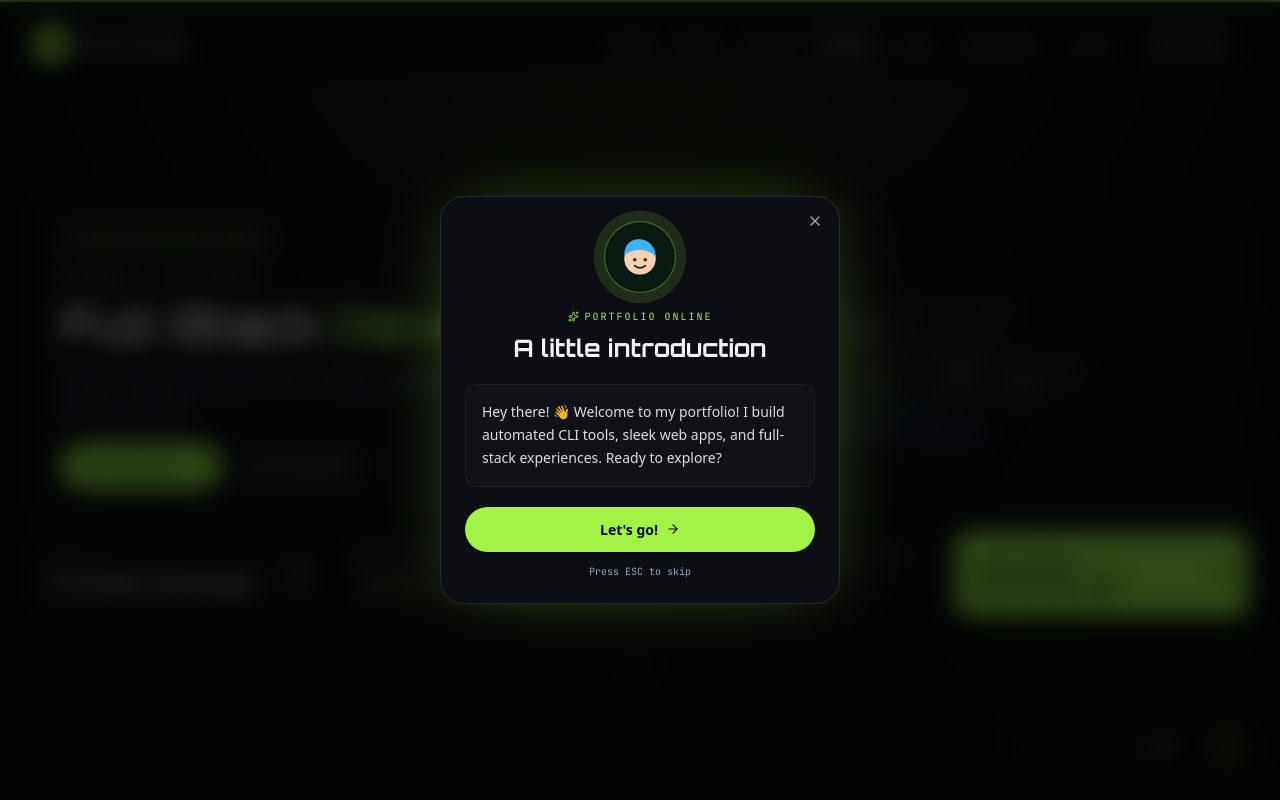
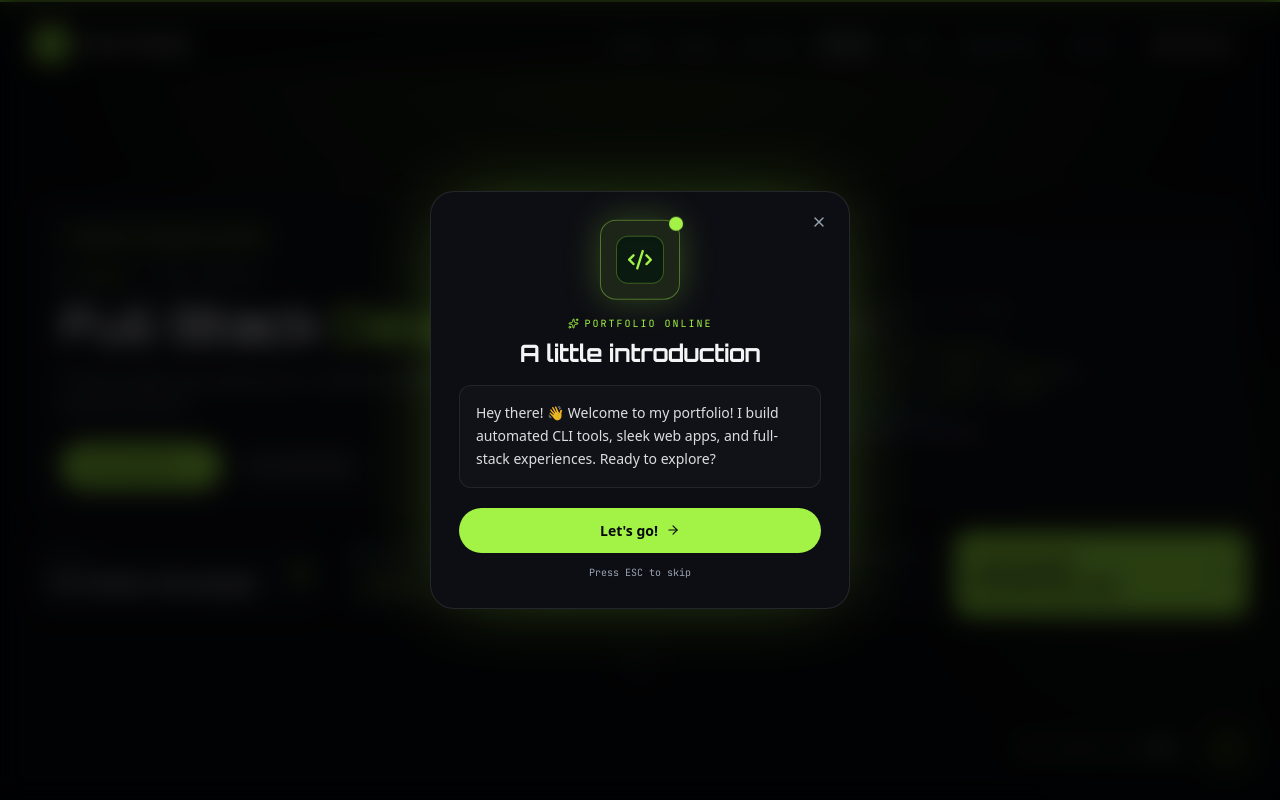
Before and after one commit to Aryan-Makhija/my-portfolio, a Next.js app: page / in a window 1280 px wide. Shown: the top 800 px of the page. Built offline with nearby package versions, Linux system fonts and the light colour scheme.

Commit message:
Stats and Welcome Modal Updated and redsign

```diff
--- a/src/components/Stats.jsx
+++ b/src/components/Stats.jsx
@@ -1,9 +1,9 @@
 "use client";
 // Infinite marquee strip of big lime numbers (between Engineering and Contact)
 const items = [
-  { v: "0+", l: "DSA Problems" },
-  { v: "3+", l: "Full Stack Projects" },
-  { v: "1+", l: "Years Development" },
+  { v: "300+", l: "DSA Problems" },
+  { v: "5+", l: "Full Stack Projects" },
+  { v: "2+", l: "Years Development" },
   { v: "Multiple", l: "Technologies" },
 ];
 
--- a/src/components/WelcomeModal.jsx
+++ b/src/components/WelcomeModal.jsx
@@ -1,67 +1,144 @@
 "use client";
-import { useEffect } from "react";
-import { AnimatePresence, motion } from "framer-motion";
-import { X, ArrowRight, Sparkles } from "lucide-react";
 
-export default function WelcomeModal({ open, onClose }) {
+import { useEffect, useState } from "react";
+import { AnimatePresence, motion, useReducedMotion } from "framer-motion";
+import { X, ArrowRight, Sparkles, Terminal, Code2 } from "lucide-react";
+
+const welcomeCopy =
+  "Hey there! 👋 Welcome to my portfolio! I build automated CLI tools, sleek web apps, and full-stack experiences. Ready to explore?";
+const welcomeCharacters = Array.from(welcomeCopy);
+const sessionKey = "hasSeenPortfolioWelcome";
+
+function TechEmblemAvatar({ reduceMotion }) {
+  return (
+    <motion.div
+      aria-hidden="true"
+      animate={reduceMotion ? undefined : { y: [0, -6, 0], rotate: [0, 2, 0] }}
+      transition={{ duration: 3.6, repeat: Infinity, ease: "easeInOut" }}
+      className="relative mx-auto flex h-20 w-20 items-center justify-center rounded-2xl border border-lime/40 bg-lime/10 shadow-[0_0_35px_rgba(163,243,70,0.25)]"
+    >
+      {/* Outer ambient pulse ring */}
+      <div className="absolute inset-0 rounded-2xl border border-lime/20 animate-ping opacity-25 pointer-events-none" />
+
+      {/* Center Icon */}
+      <div className="flex h-12 w-12 items-center justify-center rounded-xl bg-[#0b1a10] border border-lime/30 text-lime shadow-inner">
+        <Code2 size={26} className="stroke-[2.2]" />
+      </div>
+
+      {/* Floating mini status dot */}
+      <span className="absolute -top-1 -right-1 flex h-3.5 w-3.5">
+        <span className="animate-ping absolute inline-flex h-full w-full rounded-full bg-lime opacity-75"></span>
+        <span className="relative inline-flex rounded-full h-3.5 w-3.5 bg-lime"></span>
+      </span>
+    </motion.div>
+  );
+}
+
+export default function WelcomeModal({ open: externalOpen, onClose: externalOnClose }) {
+  const [internalOpen, setInternalOpen] = useState(false);
+  const [typedCopy, setTypedCopy] = useState("");
+  const reduceMotion = useReducedMotion();
+
+  const isControlled = externalOpen !== undefined;
+  const open = isControlled ? externalOpen : internalOpen;
+
+  const handleClose = () => {
+    try {
+      window.sessionStorage.setItem(sessionKey, "true");
+    } catch {
+      // Fallback if sessionStorage is disabled
+    }
+    if (isControlled && externalOnClose) {
+      externalOnClose();
+    } else {
+      setInternalOpen(false);
+    }
+  };
+
+  useEffect(() => {
+    if (isControlled) return;
+    try {
+      if (window.sessionStorage.getItem(sessionKey) !== "true") {
+        setInternalOpen(true);
+      }
+    } catch {
+      setInternalOpen(true);
+    }
+  }, [isControlled]);
+
   useEffect(() => {
     if (!open) return;
-    const onKey = (e) => e.key === "Escape" && onClose();
+    const onKey = (e) => e.key === "Escape" && handleClose();
     window.addEventListener("keydown", onKey);
     document.body.style.overflow = "hidden";
     return () => {
       window.removeEventListener("keydown", onKey);
       document.body.style.overflow = "";
     };
-  }, [open, onClose]);
+  }, [open]);
+
+  useEffect(() => {
+    if (!open) {
+      setTypedCopy("");
+      return undefined;
+    }
+    if (reduceMotion) {
+      setTypedCopy(welcomeCopy);
+      return undefined;
+    }
+    let index = 0;
+    const timer = window.setInterval(() => {
+      index += 1;
+      setTypedCopy(welcomeCharacters.slice(0, index).join(""));
+      if (index >= welcomeCharacters.length) window.clearInterval(timer);
+    }, 20);
+    return () => window.clearInterval(timer);
+  }, [open, reduceMotion]);
 
   return (
     <AnimatePresence>
       {open && (
         <motion.div
-          className="fixed inset-0 z-[100] flex items-center justify-center bg-black/70 p-4 backdrop-blur-md"
+          className="fixed inset-0 z-[100] flex items-center justify-center bg-black/75 p-4 backdrop-blur-md"
           initial={{ opacity: 0 }}
           animate={{ opacity: 1 }}
           exit={{ opacity: 0 }}
-          transition={{ duration: 0.4 }}
+          transition={{ duration: 0.3 }}
         >
           <motion.div
-            className="relative w-full max-w-[400px] rounded-3xl border border-white/10 bg-[#0d0e13] p-6 text-center shadow-[0_0_80px_-20px_rgba(163,243,70,0.35)]"
-            initial={{ scale: 0.9, y: 30, opacity: 0 }}
+            className="relative w-full max-w-[420px] rounded-3xl border border-white/10 bg-[#0d0e13] p-6 text-center shadow-[0_0_80px_-20px_rgba(163,243,70,0.35)] sm:p-7"
+            initial={{ scale: 0.9, y: 25, opacity: 0 }}
             animate={{ scale: 1, y: 0, opacity: 1 }}
-            exit={{ scale: 0.95, y: 20, opacity: 0 }}
-            transition={{ type: "spring", stiffness: 220, damping: 22 }}
+            exit={{ scale: 0.95, y: 15, opacity: 0 }}
+            transition={{ type: "spring", stiffness: 240, damping: 24 }}
           >
-            <button onClick={onClose} aria-label="Close" className="absolute right-4 top-4 text-muted transition hover:text-fg">
+            <button
+              onClick={handleClose}
+              aria-label="Close"
+              className="absolute right-4 top-4 rounded-lg p-1.5 text-muted transition hover:bg-white/10 hover:text-fg"
+            >
               <X size={16} />
             </button>
 
-            {/* avatar */}
-            <motion.div
-              className="mx-auto flex h-[72px] w-[72px] items-center justify-center rounded-full border border-lime/40 bg-[#0b1a10]"
-              animate={{ boxShadow: ["0 0 0 0 rgba(163,243,70,.35)", "0 0 0 16px rgba(163,243,70,0)"] }}
-              transition={{ duration: 2, repeat: Infinity }}
-            >
-              <svg viewBox="0 0 64 64" className="h-14 w-14">
-                <circle cx="32" cy="34" r="18" fill="#f4d2b0" />
-                <path d="M14 30c0-14 10-20 20-18 10 2 16 10 16 20-4-6-12-8-18-8s-14 2-18 6z" fill="#3ab4ff" />
-                <circle cx="26" cy="35" r="2" fill="#222" />
-                <circle cx="38" cy="35" r="2" fill="#222" />
-                <path d="M26 42q6 5 12 0" stroke="#222" strokeWidth="2" fill="none" strokeLinecap="round" />
-              </svg>
-            </motion.div>
+            {/* Tech Emblem Avatar */}
+            <TechEmblemAvatar reduceMotion={reduceMotion} />
 
             <p className="mt-4 flex items-center justify-center gap-1.5 font-mono text-[10px] uppercase tracking-[0.2em] text-lime">
               <Sparkles size={11} /> Portfolio online
             </p>
-            <h3 className="mt-2 font-display text-2xl font-bold">A little introduction</h3>
+            <h3 className="mt-1.5 font-display text-2xl font-bold tracking-tight text-fg">
+              A little introduction
+            </h3>
 
-            <div className="mt-5 rounded-xl border border-white/[0.06] bg-card p-4 text-left text-sm leading-relaxed text-fg/90">
-              Hey there! 👋 Welcome to my portfolio! I build automated CLI tools, sleek web apps, and full-stack
-              experiences. Ready to explore?
+            {/* Typewriter message box */}
+            <div className="mt-4 min-h-[5.5rem] rounded-xl border border-white/[0.08] bg-card p-4 text-left text-sm leading-relaxed text-fg/90">
+              {typedCopy}
+              {typedCopy.length < welcomeCopy.length ? (
+                <span aria-hidden="true" className="ml-0.5 inline-block h-4 w-1 animate-pulse bg-lime align-middle" />
+              ) : null}
             </div>
 
-            <button onClick={onClose} className="btn-lime mt-5 w-full justify-center rounded-lg">
+            <button onClick={handleClose} className="btn-lime mt-5 flex w-full items-center justify-center gap-2 rounded-xl py-3 font-semibold">
               Let&apos;s go! <ArrowRight size={14} />
             </button>
             <p className="mt-3 font-mono text-[10px] text-muted">Press ESC to skip</p>
```
